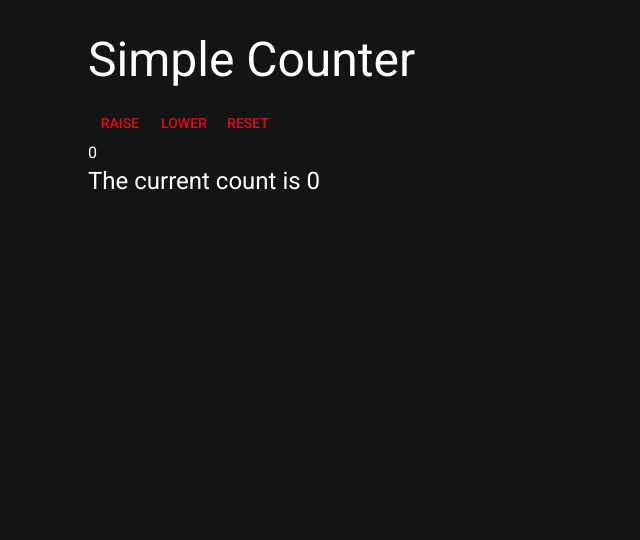
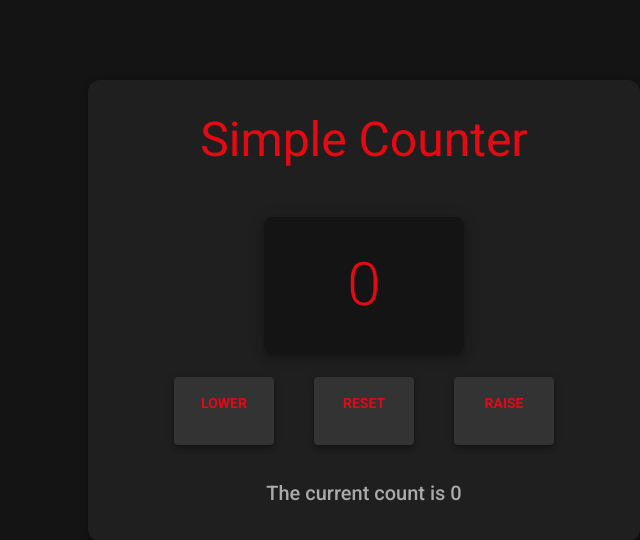
Before and after one commit to cukonroberto/counter-app, a React (Create React App) app: page / in a window 1280 px wide. Shown: the top 540 px of the page, without its empty margins (276-916 px from the left). Built offline with nearby package versions, Linux system fonts and the light colour scheme.

Commit message:
Drastic UI changes to make it look more modern and sleek.

```diff
--- a/src/App.js
+++ b/src/App.js
@@ -1,5 +1,5 @@
 import React, { useState, useEffect } from 'react';
-import { Button, Typography, Box, Container, ThemeProvider, CssBaseline } from '@mui/material';
+import { Card, CardContent, Button, Typography, Box, Container, ThemeProvider, CssBaseline } from '@mui/material';
 import darkTheme from './Theme';
 
 
@@ -27,29 +27,70 @@ function App() {
       <CssBaseline />
       <Container maxWidth="sm">
 
-        <Box textAlign="start" mt={4}>
+        <Box textAlign="Center" mt={10} bgcolor={'background.paper'} p={4} borderRadius={3} boxShadow={3}>
 
-          <Typography variant="h3" gutterBottom>Simple Counter</Typography>
-
-          <Box mt={2}>
-
-            <Button onClick={() => setCount(count + 1)}>Raise</Button>
-            <Button onClick={() => setCount(count - 1)}>Lower</Button>
-            <Button onClick={() => setCount(0)}>Reset</Button>
-          </Box>
-
-          <Typography variant='h7'>{count}</Typography>
-
-          <Typography variant="h5" gutterBottom>
-            {count > 0 ? 'The current count is higher than 0' : count < 0 ? 'The current count is lower than 0' : 'The current count is 0'}
+          <Typography variant='h3' gutterBottom color='primary'>
+            Simple Counter
           </Typography>
 
 
+          <Box mt={4} p={4} borderRadius={2} bgcolor={'background.default'} boxShadow={6} display={'inline-block'} minWidth={200}
+          >
+
+            <Typography variant='h2' color='primary'>{count}</Typography>
+
+          </Box>
+
+
+          <Box mt={3} display="flex" justifyContent="center" gap={5} flexWrap={"wrap"}>
+
+
+            {[
+              { label: 'Lower', action: () => setCount(count - 1) },
+              { label: 'Reset', action: () => setCount(0) },
+              { label: 'Raise', action: () => setCount(count + 1) },
+            ].map(({ label, action }) => (
+              <Card
+                key={label}
+                sx={{
+                  width: 100,
+                  bgcolor: 'background.paper',
+                  transition: 'transform 0.2s',
+                  '&:hover': {
+                    transform: 'scale(1.05)',
+                  },
+                }}
+                elevation={4}
+              >
+                <CardContent sx={{ p: 1, textAlign: 'center' }}>
+                  <Button
+                    onClick={action}
+                    fullWidth
+                    variant="text"
+                    color="primary"
+                    sx={{ fontWeight: 'bold' }}
+                  >
+                    {label}
+                  </Button>
+                </CardContent>
+              </Card>
+            ))}
 
 
 
+          </Box>
+
+
+          <Typography variant='h6' mt={4} color={count > 0 ? 'success.main' : count < 0 ? 'error.main' : 'text.secondary'}>
+
+            {count > 0 ? 'The current count is higher than 0'
+              : count < 0 ? 'The current count is lower than 0'
+                : 'The current count is 0'
+            }
+          </Typography>
+
+
         </Box>
-
 
       </Container>
     </ThemeProvider>
```
